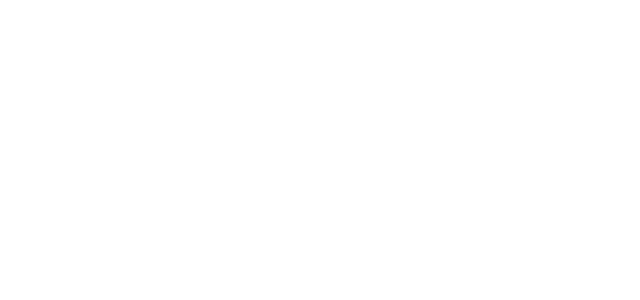
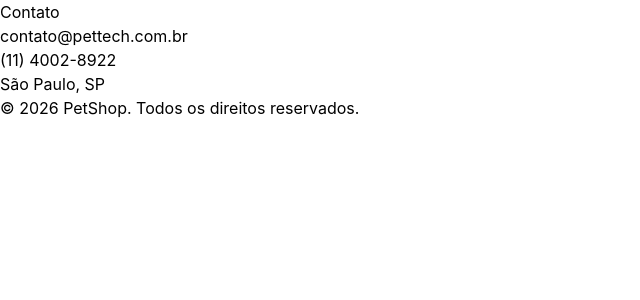
Before and after one commit to Pett-Tech/Projeto-Pet, a React (Vite) app: page / in a window 1280 px wide. Shown: the top 300 px of the page, without its empty margins (0-640 px from the left). Built offline with nearby package versions, Linux system fonts and the light colour scheme.

Commit message:
feat: Adicionando conteúdo no Footer

```diff
--- a/src/components/Footer.jsx
+++ b/src/components/Footer.jsx
@@ -4,14 +4,14 @@
     return (
         <footer>
             <div>
-                <h3></h3>
+                <h3>Contato</h3>
                 <ul>
-                    <li></li>
-                    <li></li>
-                    <li></li>
+                    <li>contato@pettech.com.br</li>
+                    <li>(11) 4002-8922</li>
+                    <li>São Paulo, SP</li>
                 </ul>
             </div>
-            <p></p>
+            <p>© 2026 PetShop. Todos os direitos reservados.</p>
         </footer>
     )
 }
```
